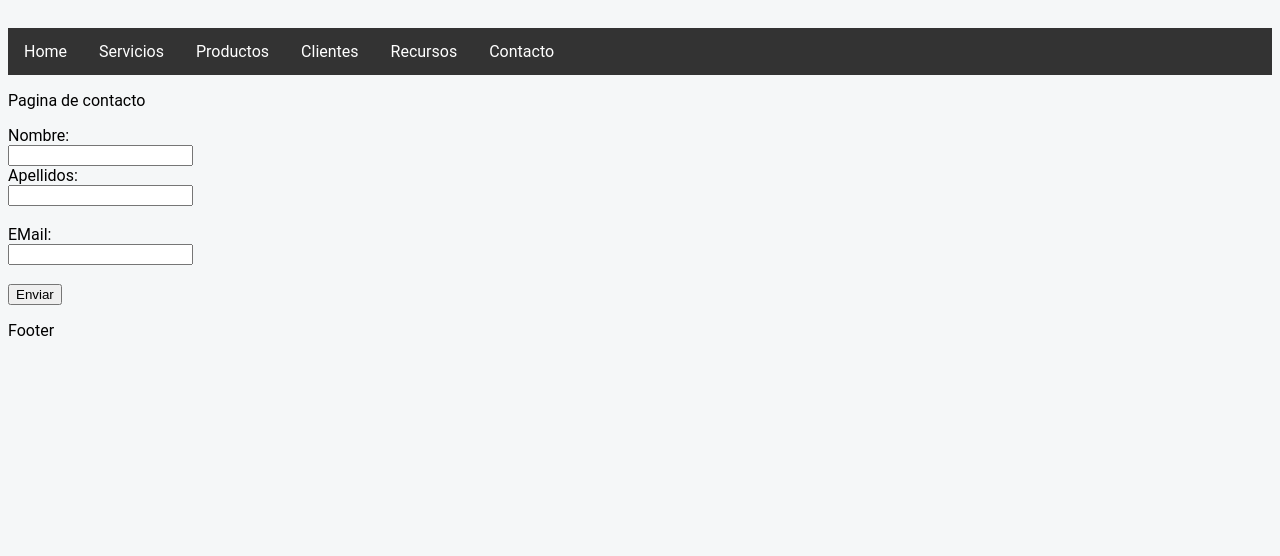
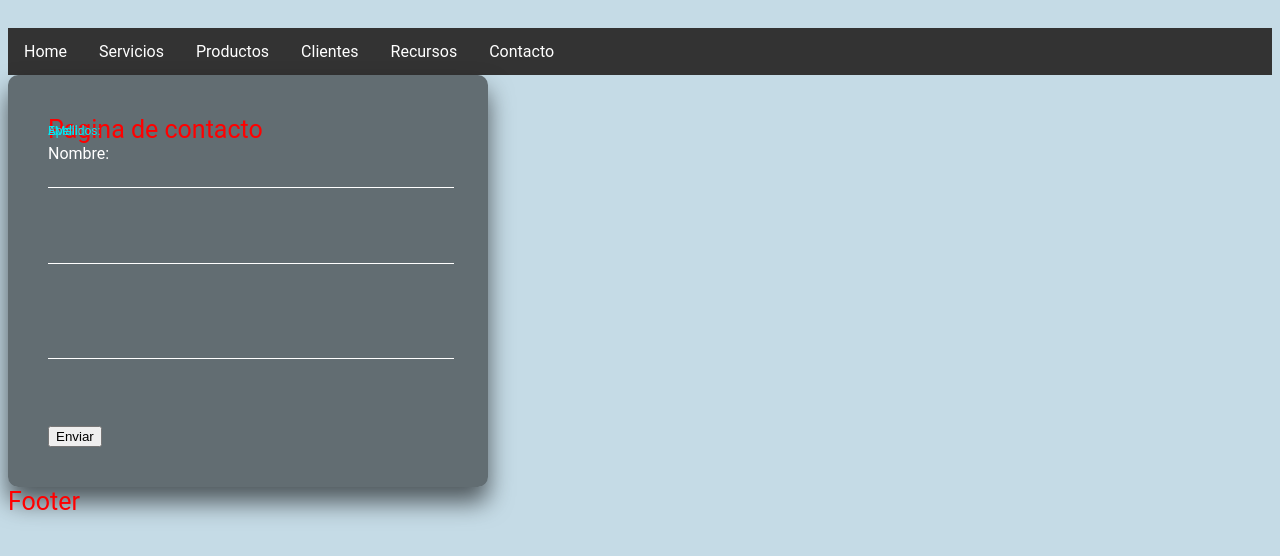
Before and after one commit to adrianb7000/boperVS, a website: page pages/contacto.html in a window 1280 px wide. Drawn offline with Linux system fonts and the light colour scheme.

Commit message:
Add SCSS in Project, two forms

```diff
--- a/pages/contacto.html
+++ b/pages/contacto.html
@@ -5,7 +5,7 @@
     <meta http-equiv="X-UA-Compatible" content="IE=edge">
     <meta name="viewport" content="width=device-width, initial-scale=1.0">
     <title>Pagina Contacto</title>
-    <link rel="stylesheet" href="../css/style.css">
+    <link rel="stylesheet" href="../css/style2.css">
 </head>
 <body>
     <div class="container">
@@ -36,10 +36,10 @@
             </header>
         </div>
 
-        <div id="cuerpo">
+        <div class="outerParent">
             <p>Pagina de contacto</p>
             <form action="#">
-                <div class="form-group">
+                <div class="user-box">
                     <label>Nombre:</label><br>
                     <input type="text" id="fname"><br>
                     <label>Apellidos:</label><br>
--- /dev/null
+++ b/scss/style.scss
@@ -0,0 +1,116 @@
+$colorbg: white;
+$colorbgg: brown;
+
+ul {
+    list-style-type: none;
+    margin: 0;
+    padding: 0;
+    overflow: hidden;
+    background-color: #333;
+
+    li {
+        float: left;
+
+        a {
+            display: block;
+            color: white;
+            text-align: center;
+            padding: 14px 16px;
+            text-decoration: none;
+        }
+    }
+}
+
+html {
+    background: #c5dbe6;
+    font-family: 'Roboto', sans-serif;
+    -webkit-font-smoothing: antialiased;
+    padding: 20px 0;
+}
+
+img {
+    width: 100%;
+}
+
+@media only screen and (min-width: 600px) {
+    .band {
+      grid-template-columns: 1fr 1fr;
+    }
+    .item-1 {
+    grid-column: 1/ span 2;
+    }
+    .item-1 h1 {
+      font-size: 30px;
+    }
+    .topnav a {
+      float: none;
+      width: 100%;
+    }
+}
+
+@media only screen and (min-width: 850px) {
+    .band {
+      grid-template-columns: 1fr 1fr 1fr 1fr;
+    }
+}
+
+header, footer{
+    grid-column: 1 / span 3;
+}
+
+@mixin fontStyle($color, $fontSize) {
+    font-size: $fontSize;
+    color: $color;
+    margin: 0;
+}
+
+h1 {
+    @include fontStyle(blue, 40px);
+}
+
+p {
+    @include fontStyle(red, 25px);
+}
+
+.outerParent {
+    width: 400px;
+    padding: 40px;
+    background: rgba(0, 0, 0, 0.5);
+    box-shadow: 0 15px 25px rgba(0, 0, 0, 0.6);
+    border-radius: 10px;
+
+    .user-box {
+      position: relative;
+      margin-bottom: 1rem;
+
+      input {
+        background: transparent;
+        border: none;
+        border-bottom: 1px solid #fff;
+        width: 100%;
+        margin-bottom: 2rem;
+        font-size: 16px;
+        padding: 3px;
+        color: white;
+        outline: none;
+        // -moz-outline: none;
+      }
+
+      label {
+        position: absolute;
+        top: 0;
+        left: 0;
+        color: white;
+        transition: all 0.3s ease;
+        pointer-events: none;
+      }
+      input:valid ~ label,
+      input:focus ~ label {
+        top: -20px;
+        left: 0;
+        color: #03e9f4;
+        font-size: 12px;
+        outline: none;
+      }
+    }
+}
```
Also changed, not shown: package.json (added, +25 -0 lines), pages/clientes.html (+3 -4 lines), css/style2.css (added).
